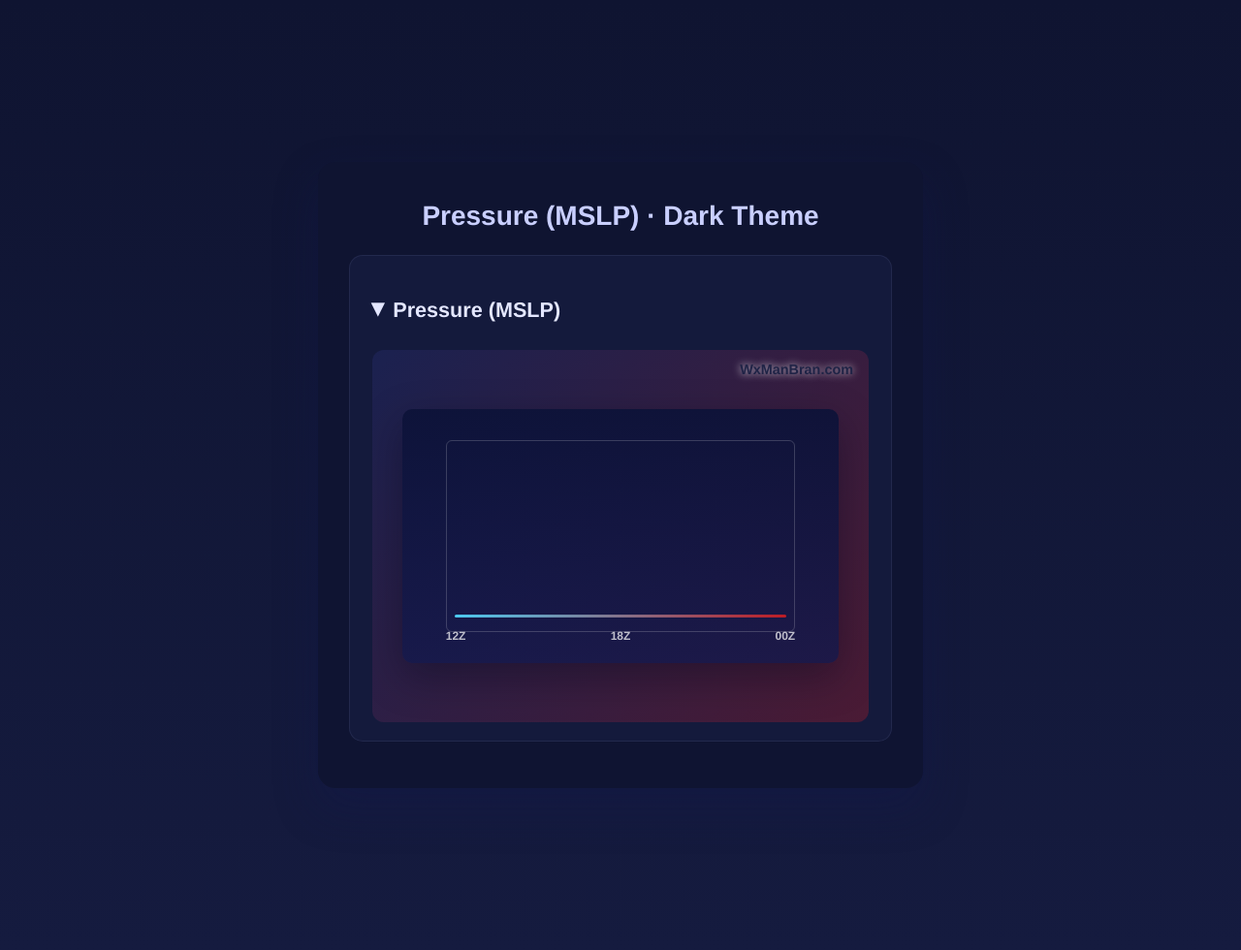
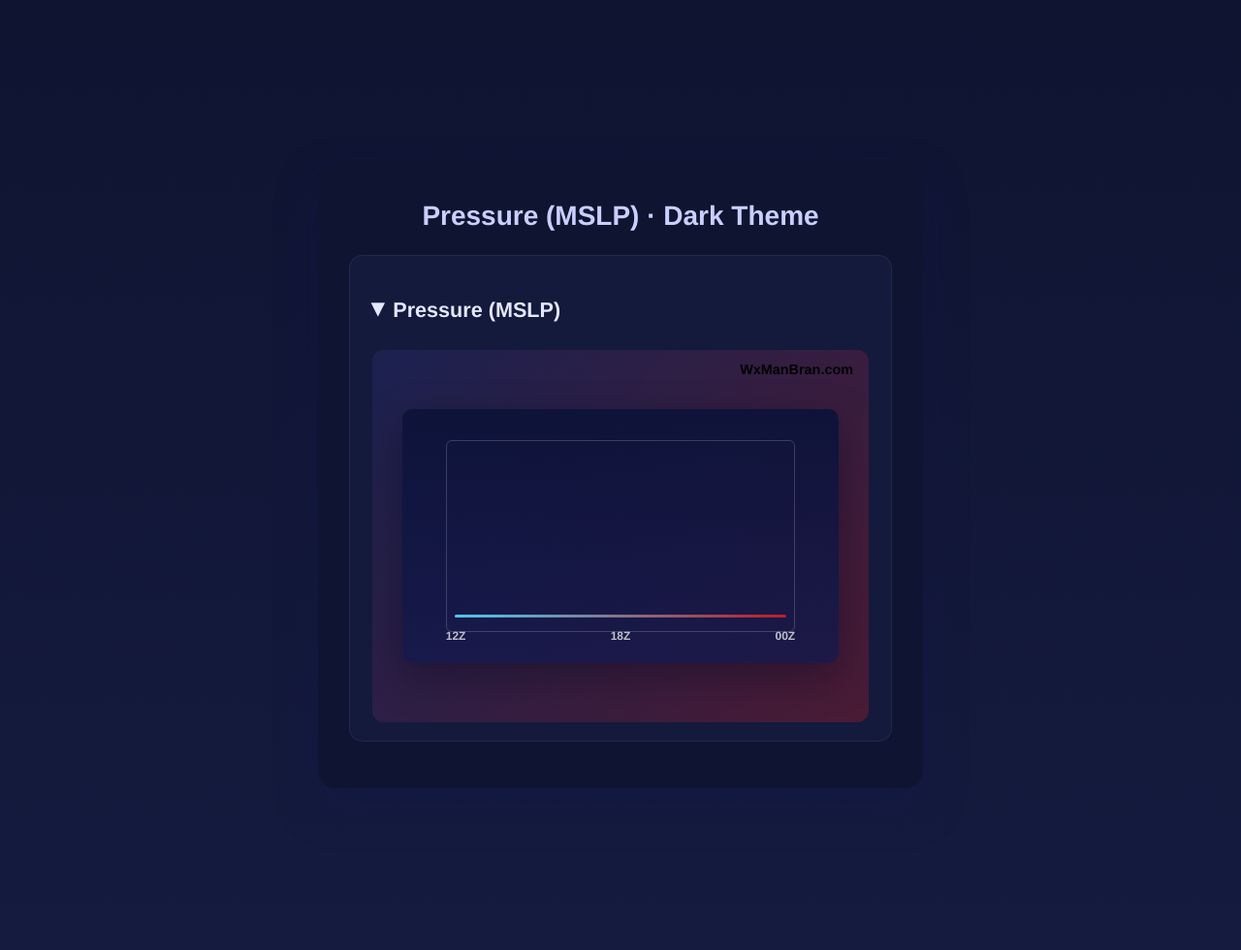
Before and after one commit to BrandanKeen/WxManBran, a Jekyll site: the page ui/previews/storm-plot-watermark-dark.html, which Jekyll copies as it is, in a window 1280 px wide. Shown: the whole page at 97% size. Built offline with Jekyll 4.4.1, drawn with Linux system fonts in a browser that asks for light colours.

Commit message:
Fix storm plot watermark color

```diff
--- a/assets/css/site.css
+++ b/assets/css/site.css
@@ -1105,8 +1105,7 @@ section {
   right: 1rem;
   font-size: 0.9rem;
   font-weight: 700;
-  color: var(--text-on-light);
-  text-shadow: 0 0 8px rgba(255, 255, 255, 0.8);
+  color: #000;
   pointer-events: none;
   z-index: 1;
 }
```
